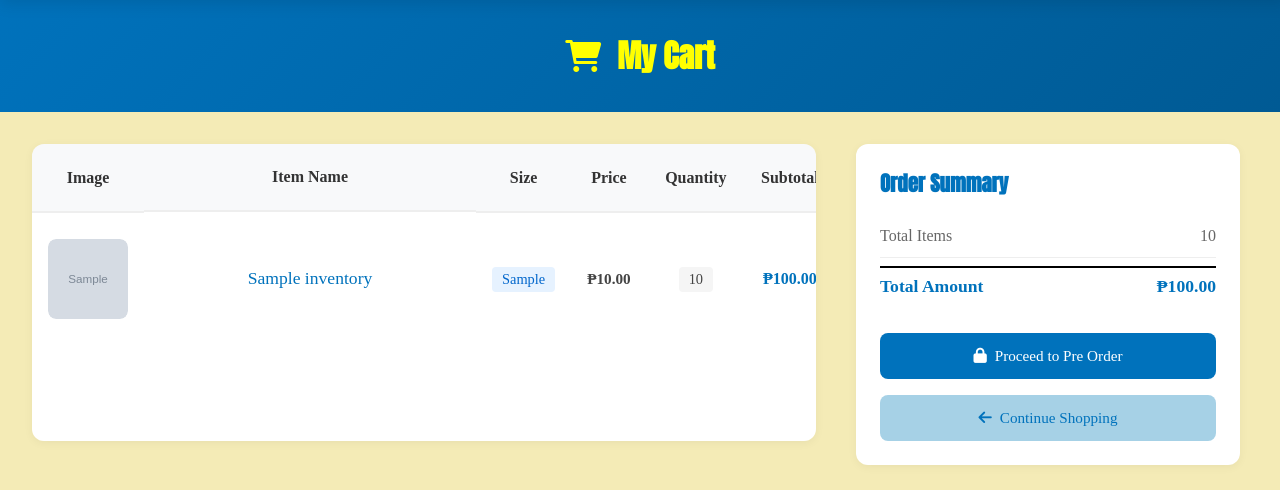
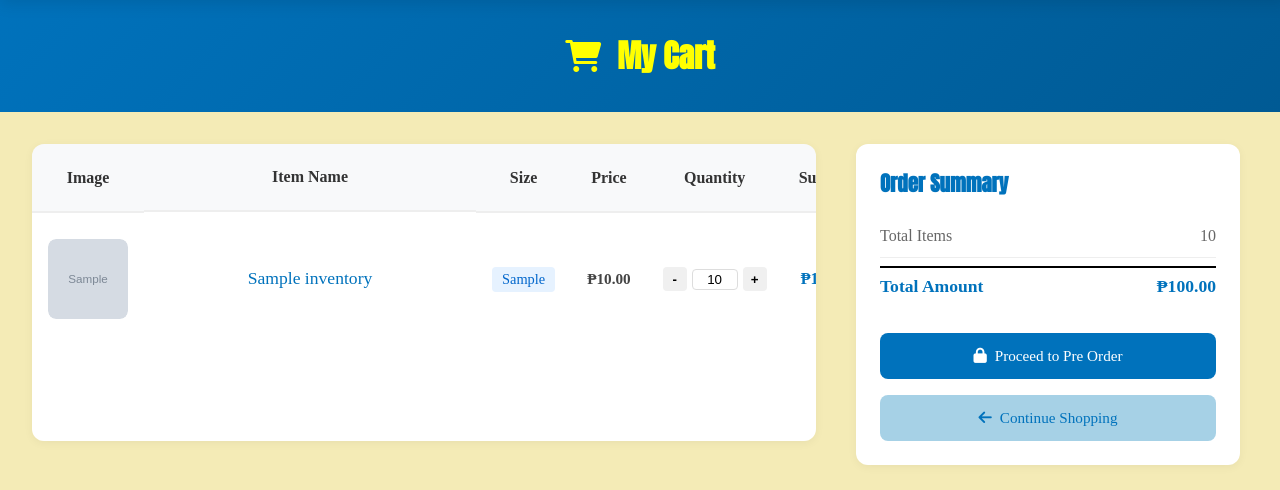
Before and after one commit to Dobee33/Proware, a PHP site: page /MyCart.php in a window 1280 px wide. Shown: the part 71-561 px from the top of the page. Run offline with PHP 8.4, Linux system fonts and the light colour scheme; the visitor is signed in with stand-in values (Sample User, id 1); tables that the repository leaves empty or names only in its code hold one stand-in row (values such as "Sample post"); grey boxes marked "Sample" are stand-in pictures; data that the repository does not hold is empty; some web fonts are replaced.

Commit message:
Done adjusting MyCart and ProPreOrder page/ Repsonsiveness for my cart page done

```diff
--- a/Pages/MyCart.php
+++ b/Pages/MyCart.php
@@ -123,7 +123,14 @@ $cart_total = 0;
                                         <span class="item-price">₱<?php echo number_format($item['price'], 2); ?></span>
                                     </td>
                                     <td class="quantity-col">
-                                        <span class="item-quantity"><?php echo $item['quantity']; ?></span>
+                                        <div class="quantity-control">
+                                            <button type="button" class="qty-btn minus">-</button>
+                                            <input type="number" value="<?php echo $item['quantity']; ?>"
+                                                   min="1" class="qty-input"
+                                                   data-item-id="<?php echo $item['id']; ?>"
+                                                   data-item-code="<?php echo $item['item_code']; ?>">
+                                            <button type="button" class="qty-btn plus">+</button>
+                                        </div>
                                     </td>
                                     <td class="subtotal-col">
                                         <span class="item-subtotal">₱<?php echo number_format($subtotal, 2); ?></span>
@@ -591,6 +598,46 @@ $cart_total = 0;
                 font-size: 0.9rem;
             }
         }
+
+        .quantity-control {
+            display: flex;
+            align-items: center;
+            justify-content: center;
+            gap: 5px;
+        }
+
+        .qty-btn {
+            background-color: #f0f0f0;
+            border: none;
+            width: 24px;
+            height: 24px;
+            border-radius: 4px;
+            display: flex;
+            align-items: center;
+            justify-content: center;
+            cursor: pointer;
+            font-weight: bold;
+            transition: all 0.2s ease;
+        }
+
+        .qty-btn:hover {
+            background-color: #e0e0e0;
+        }
+
+        .qty-input {
+            width: 40px;
+            text-align: center;
+            border: 1px solid #ddd;
+            border-radius: 4px;
+            padding: 2px;
+            font-weight: 500;
+        }
+
+        .qty-input::-webkit-inner-spin-button,
+        .qty-input::-webkit-outer-spin-button {
+            -webkit-appearance: none;
+            margin: 0;
+        }
     </style>
 
     <script>
@@ -617,6 +664,62 @@ $cart_total = 0;
                 });
             }
         }
+
+        document.addEventListener("DOMContentLoaded", function () {
+            // Handle quantity changes
+            document.querySelectorAll(".qty-btn").forEach((btn) => {
+                btn.addEventListener("click", function () {
+                    const input = this.parentElement.querySelector(".qty-input");
+                    const currentValue = parseInt(input.value);
+
+                    if (this.classList.contains("plus")) {
+                        input.value = currentValue + 1;
+                    } else if (this.classList.contains("minus") && currentValue > 1) {
+                        input.value = currentValue - 1;
+                    }
+
+                    // Update cart in database
+                    const itemId = input.dataset.itemId;
+                    updateCartItem(itemId, input.value);
+                });
+            });
+
+            // Handle direct quantity input
+            document.querySelectorAll(".qty-input").forEach((input) => {
+                input.addEventListener("change", function () {
+                    if (this.value < 1) this.value = 1;
+
+                    // Update cart in database
+                    const itemId = this.dataset.itemId;
+                    updateCartItem(itemId, this.value);
+                });
+            });
+
+            // Function to update cart item
+            async function updateCartItem(itemId, quantity) {
+                try {
+                    const response = await fetch("../Includes/cart_operations.php", {
+                        method: "POST",
+                        headers: {
+                            "Content-Type": "application/x-www-form-urlencoded",
+                        },
+                        body: `action=update&item_id=${itemId}&quantity=${quantity}`,
+                    });
+
+                    const data = await response.json();
+                    if (data.success) {
+                        // Reload the page to update totals
+                        location.reload();
+                    } else {
+                        console.error("Failed to update cart:", data.message);
+                        alert("Failed to update quantity");
+                    }
+                } catch (error) {
+                    console.error("Error:", error);
+                    alert("Error updating quantity");
+                }
+            }
+        });
     </script>
 </body>
 </html>
```
Also changed, not shown: Javascript/ProPreOrder.js (+22 -61 lines), Pages/ProPreOrder.php (+2 -9 lines).
